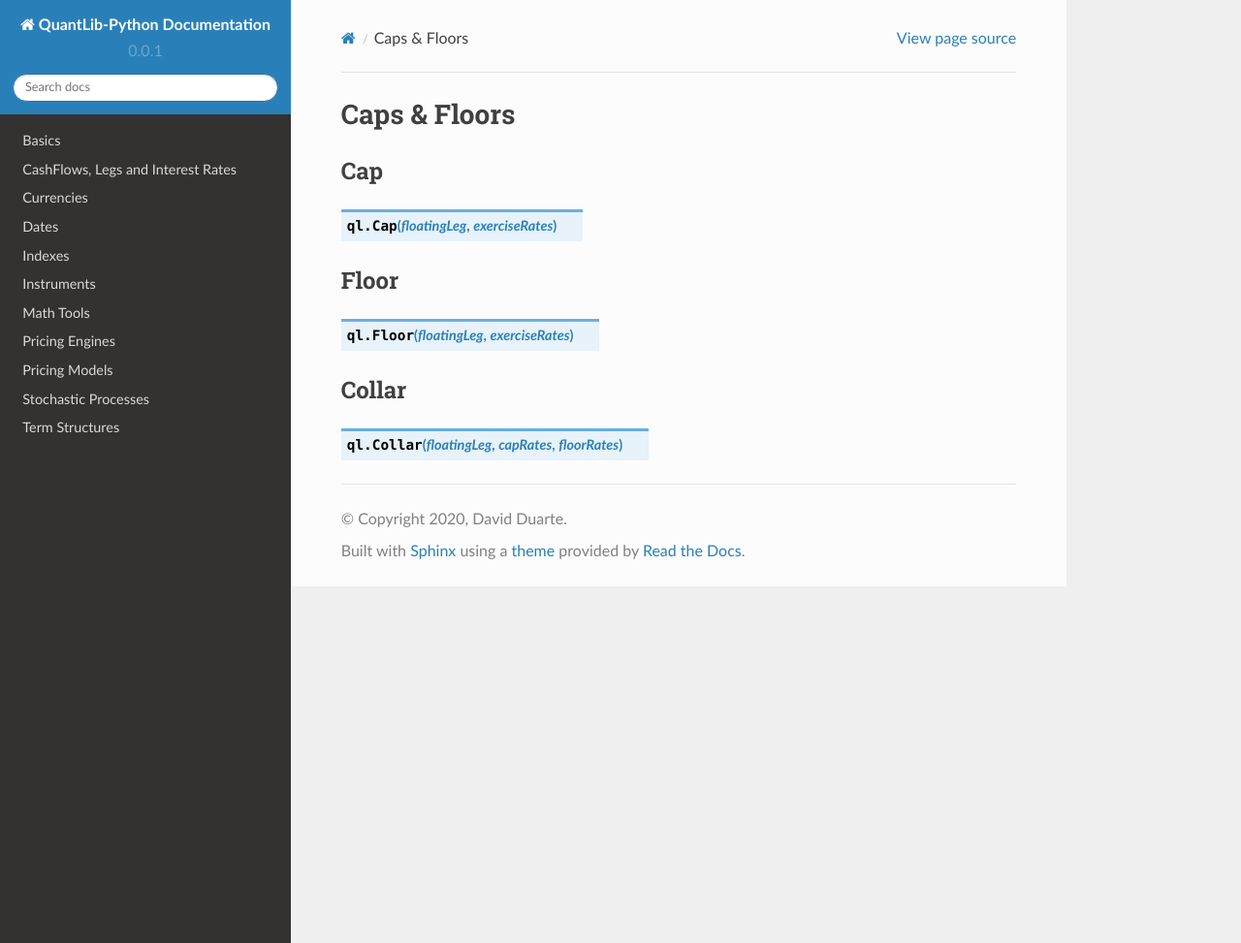
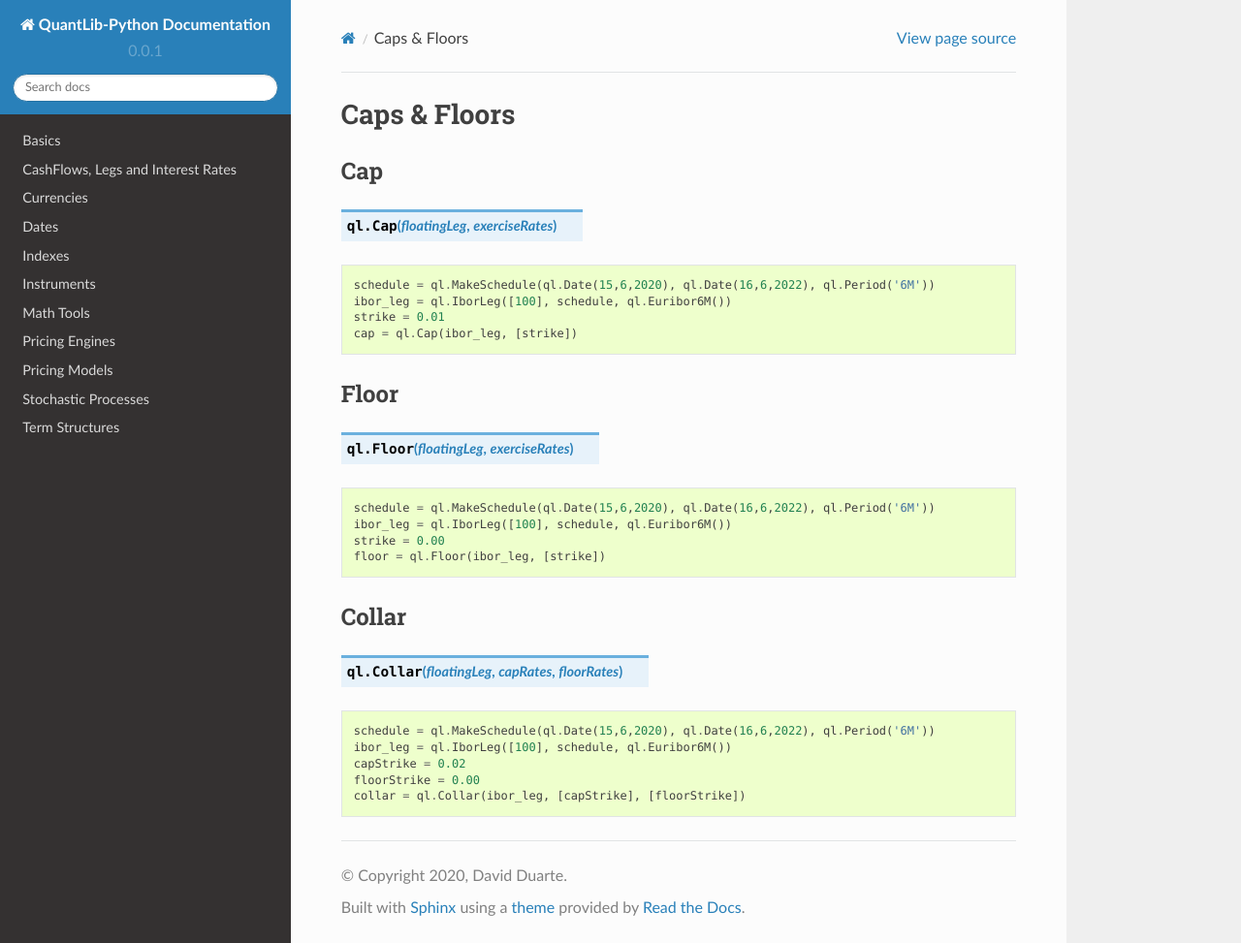
Before and after one commit to nhaga/QuantLib-Python-Docs, a Sphinx documentation site: the page built from docs/instruments/caps.rst, in a window 1280 px wide and 973 px high. Shown: the whole window at 97% size. Built offline with Sphinx 7.4.7 and the Read the Docs theme 2.0.0, drawn with Linux system fonts in a browser that asks for light colours; formulas are drawn with MathJax 3.

Commit message:
added caps code block

```diff
--- a/docs/instruments/caps.rst
+++ b/docs/instruments/caps.rst
@@ -6,13 +6,35 @@
 
 .. function:: ql.Cap(floatingLeg, exerciseRates)
 
+.. code-block:: python
+
+  schedule = ql.MakeSchedule(ql.Date(15,6,2020), ql.Date(16,6,2022), ql.Period('6M'))
+  ibor_leg = ql.IborLeg([100], schedule, ql.Euribor6M())
+  strike = 0.01
+  cap = ql.Cap(ibor_leg, [strike])
+
+
 Floor
 -----
 
 .. function:: ql.Floor(floatingLeg, exerciseRates)
 
+.. code-block:: python
+
+  schedule = ql.MakeSchedule(ql.Date(15,6,2020), ql.Date(16,6,2022), ql.Period('6M'))
+  ibor_leg = ql.IborLeg([100], schedule, ql.Euribor6M())
+  strike = 0.00
+  floor = ql.Floor(ibor_leg, [strike])
 
 Collar
 ------
 
 .. function:: ql.Collar(floatingLeg, capRates, floorRates)
+
+.. code-block:: python
+
+  schedule = ql.MakeSchedule(ql.Date(15,6,2020), ql.Date(16,6,2022), ql.Period('6M'))
+  ibor_leg = ql.IborLeg([100], schedule, ql.Euribor6M())
+  capStrike = 0.02
+  floorStrike = 0.00
+  collar = ql.Collar(ibor_leg, [capStrike], [floorStrike])
```
